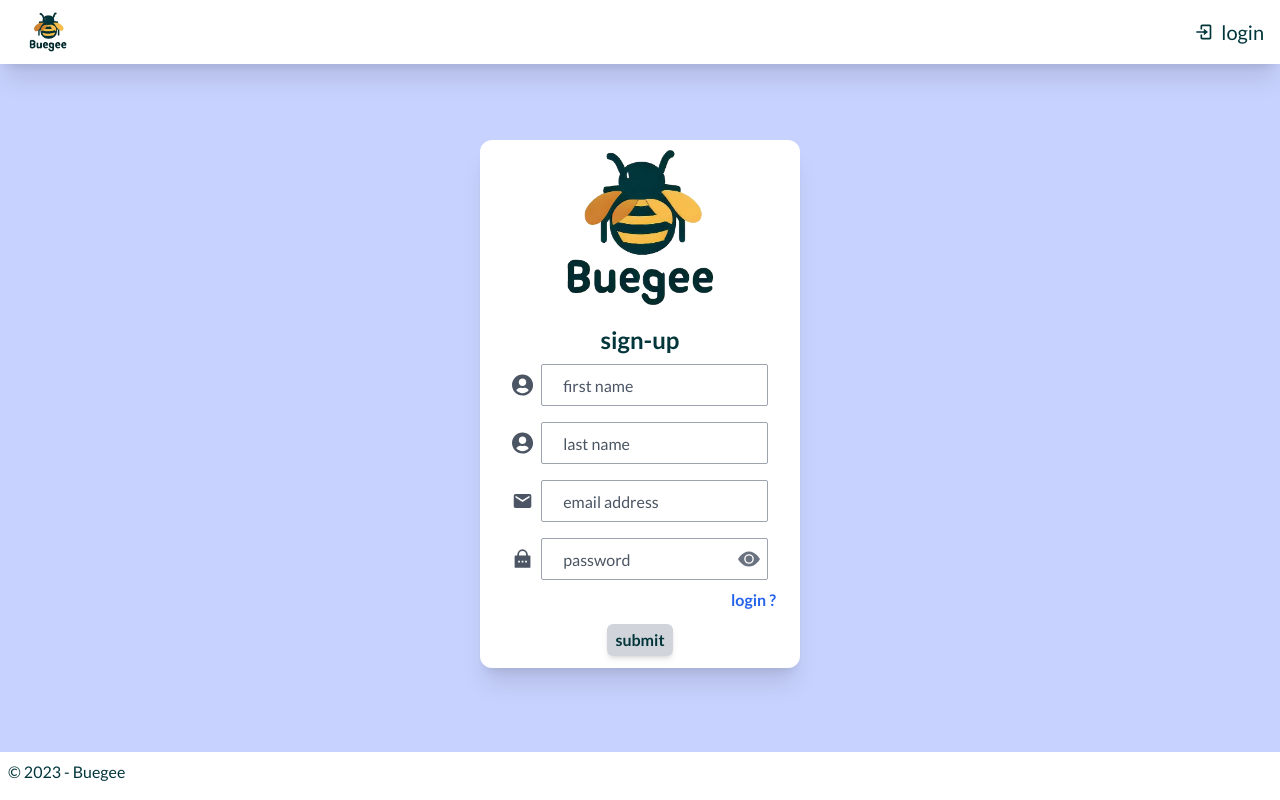
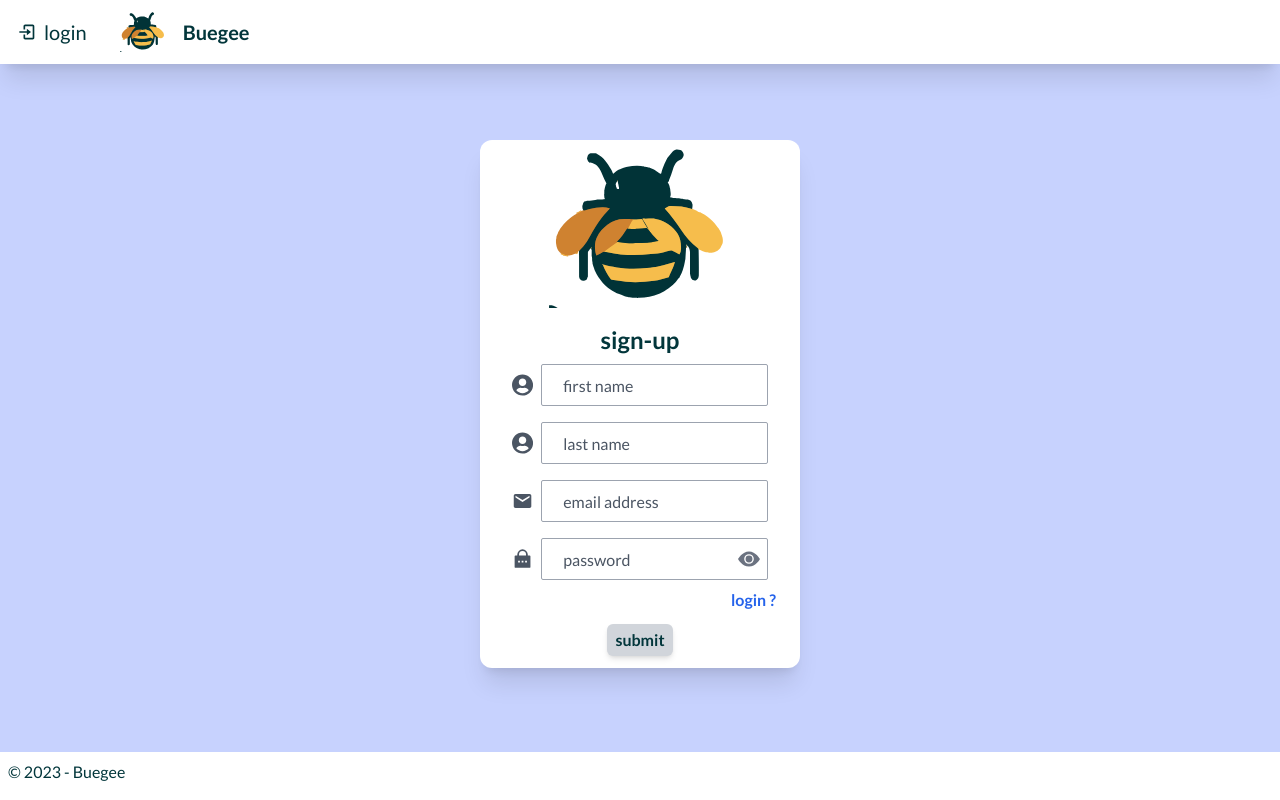
Before and after one commit to salihdhaifullah/bug-tracker, a React (Vite) app in the folder Client/: page /auth/sing-up in a window 1280 px wide. Built offline with nearby package versions, Linux system fonts and the light colour scheme.

Commit message:
move side bar to left and make logo bigger and use svg for logo

```diff
--- a/Client/index.html
+++ b/Client/index.html
@@ -2,7 +2,7 @@
 <html lang="en">
   <head>
     <meta charset="UTF-8" />
-    <link rel="icon" type="image/png" href="/logo.png" />
+    <link rel="icon" type="image/png" href="/logo.svg" />
     <meta name="viewport" content="width=device-width, initial-scale=1.0" />
     <title>Buegee - project management tool</title>
   </head>
--- a/Client/src/components/layout/Footer.tsx
+++ b/Client/src/components/layout/Footer.tsx
@@ -1,6 +1,6 @@
 const Footer = () => {
   return (
-    <footer>&copy; {new Date().getFullYear()} - Buegee</footer>
+    <footer className="flex flex-row fixed bottom-0 w-full min-h-[6vh] text-primary border-t-gray-600 bg-white p-2 shadow-xl">&copy; {new Date().getFullYear()} - Buegee</footer>
   )
 }
 
--- a/Client/src/components/layout/Header.tsx
+++ b/Client/src/components/layout/Header.tsx
@@ -1,15 +1,44 @@
 import { Link } from "react-router-dom"
 import Sidebar from "./Sidebar";
+import { useUser } from "../../utils/context/user";
+import { MdOutlineNotifications } from "react-icons/md"
+import { useState } from "react";
+import { FaMoon, FaSun } from "react-icons/fa";
 
 const Header = () => {
+    const user = useUser();
+    const [isDark, setIsDark] = useState(false)
+
     return (
-    <header>
-      <Link to="/">
-        <img src="/logo.png" alt="Buegee" title="Buegee" className="w-20 h-10 object-contain" />
-      </Link>
+        <header className="flex flex-row fixed top-0 w-full min-h-[8vh] z-[11] justify-between items-center text-primary border-b-gray-600 bg-white p-2 shadow-xl">
             <div className="flex flex-row gap-2">
                 <Sidebar />
+                <Link to="/" className="flex flex-row justify-center items-center">
+                    <img src="/logo.svg" alt="Buegee" title="Buegee" className="w-20 h-10 object-contain" />
+                    <p className="text-primary text-xl font-bold">Buegee</p>
+                </Link>
             </div>
+
+            {user && (
+                <div className="flex flex-row justify-center gap-4 items-center">
+
+                    <div className="flex justify-center cursor-pointer items-center rounded-sm hover:bg-slate-300 text-primary font-bold text-2xl">
+                        <MdOutlineNotifications />
+                    </div>
+
+                    <div onClick={() => setIsDark((prev) => !prev)} className="flex justify-center cursor-pointer items-center rounded-sm hover:bg-slate-300 text-primary font-bold text-2xl">
+                       {isDark ? <FaMoon /> : <FaSun /> }
+                    </div>
+
+                    <div className="flex justify-center items-center">
+                        <img
+                            className="rounded-full shadow-md w-8 h-8 object-contain"
+                            src={user.imageUrl}
+                            alt={user.name} />
+
+                    </div>
+                </div>
+            )}
         </header>
     )
 }
--- a/Client/src/components/layout/Layout.tsx
+++ b/Client/src/components/layout/Layout.tsx
@@ -9,7 +9,7 @@ const Layout = () => {
         <Provider>
             <Header />
             <Notifications />
-      <main>
+            <main className="flex flex-col min-h-[85vh] mt-[8vh] mb-[6vh] h-auto">
                 <Outlet />
             </main>
             <Footer />
--- a/Client/src/components/layout/Sidebar.tsx
+++ b/Client/src/components/layout/Sidebar.tsx
@@ -25,16 +25,15 @@ const Sidebar = () => {
                 <HiBars3 onClick={() => setIsOpen(true)} className="text-4xl text-gray-600 p-1 cursor-pointer rounded-md hover:text-gray-700 hover:bg-slate-200" />
             </div>
 
-            <div className={`${isOpen ? "right-0" : "-right-60"} fixed top-0 transition-all p-2 ease-in-out bg-white rounded-sm shadow-md h-screen w-60`}>
+            <div className={`${isOpen ? "left-0" : "-left-60"} fixed top-0 transition-all p-2 ease-in-out bg-white rounded-sm shadow-md h-screen w-60`}>
                 <div className='w-full h-fit flex justify-between items-center'>
 
-                    <img
-                        className="rounded-full shadow-md w-10 h-10 object-contain"
-                        src={user.imageUrl}
-                        alt={user.name} />
+                <Link to="/" className="flex flex-row justify-center items-center">
+                    <img src="/logo.svg" alt="Buegee" title="Buegee" className="w-20 h-10 object-contain" />
+                    <p className="text-primary text-xl font-bold">Buegee</p>
+                </Link>
 
                     <MdClose onClick={() => setIsOpen(false)} className="text-4xl text-gray-600 p-1 cursor-pointer rounded-md hover:text-gray-700 hover:bg-slate-200" />
-
                 </div>
 
 
--- a/Client/src/index.css
+++ b/Client/src/index.css
@@ -57,18 +57,6 @@ body {
 
 body {
     @apply flex flex-col bg-indigo-200
-}
-
-main {
-    @apply flex flex-col min-h-[85vh] mt-[8vh] mb-[6vh] h-auto
-}
-
-header {
-    @apply flex flex-row fixed top-0 w-full min-h-[8vh] z-[11] justify-between items-center text-primary border-b-gray-600 bg-white p-2 shadow-xl
-}
-
-footer {
-    @apply flex flex-row fixed bottom-0 w-full min-h-[6vh] text-primary border-t-gray-600 bg-white p-2 shadow-xl
 }
 
 .link {
--- a/Client/src/pages/MyTasks.tsx
+++ b/Client/src/pages/MyTasks.tsx
@@ -37,13 +37,13 @@ const Droppable = (props: IDroppableProps) => {
     };
 
     return (
-        <div className="flex flex-col h-screen bg-white rounded-md p-2 shadow-md gap-2 border border-primary w-full">
+        <div className="flex flex-col min-h-screen h-auto bg-white rounded-md p-2 shadow-md gap-2 border border-primary w-60">
             <h2 className="text-2xl font-bold text-center text-secondary">{props.col}</h2>
-            <div ref={ref} onDragOver={dragOverHandler} onDrop={dropHandler} id={`droppable-${props.col}`} className="flex gap-2 justify-start flex-col w-full h-full">
+            <div ref={ref} onDragOver={dragOverHandler} onDrop={dropHandler} id={`droppable-${props.col}`} className="flex gap-2 justify-start flex-col flex-1">
                 {props.items && props.items.map((item, index) => {
                     if (item.status === props.col) return (
                         <Draggable index={index} key={index}>
-                            <div className="flex flex-col text-xs w-full whitespace-normal">
+                            <div className="flex flex-col text-xs w-full">
                                 <p>{item.priority}</p>
                                 <p>{item.status}</p>
                                 <p>{item.name}</p>
@@ -118,7 +118,7 @@ const MyTasks = () => {
     }
 
     return (
-        <div className="py-10 my-10 flex flex-wrap overflow-scroll min-w-[100vw] flex-row justify-between bg-white shadow-md p-4 gap-4">
+        <div className="py-10 my-10 flex flex-wrap min-w-[100vw] flex-row justify-center items-start bg-white shadow-md p-2 gap-2">
             {!tasksPayload.isLoading && data.length ? (
                 <>
                     <Droppable handelDrop={handelDrop} items={data} col={Status.review} />
--- a/Client/src/pages/auth/AccountVerification.tsx
+++ b/Client/src/pages/auth/AccountVerification.tsx
@@ -20,7 +20,7 @@ const AccountVerification = () => {
             <div className="rounded-xl bg-white flex flex-col gap-4 w-80 p-2 items-center justify-center shadow-xl">
 
                 <div className="flex relative w-full items-center justify-center h-auto">
-                    <img src="/logo.png" className="w-60 h-40 object-contain" alt="logo" />
+                    <img src="/logo.svg" className="w-60 h-40 object-contain" alt="logo" />
                 </div>
 
                 <h1 className="text-primary font-bold text-2xl text-center">Account Verification</h1>
--- a/Client/src/pages/auth/ForgetPassword.tsx
+++ b/Client/src/pages/auth/ForgetPassword.tsx
@@ -20,7 +20,7 @@ const ForgetPassword = () => {
             <div className="rounded-xl bg-white flex flex-col gap-4 w-80 p-2 items-center justify-center shadow-xl">
 
                 <div className="flex relative w-full items-center justify-center h-auto">
-                    <img src="/logo.png" className="w-60 h-40 object-contain" alt="logo" />
+                    <img src="/logo.svg" className="w-60 h-40 object-contain" alt="logo" />
                 </div>
 
                 <h1 className="text-primary font-bold text-2xl text-center">Forget Password</h1>
--- a/Client/src/pages/auth/Login.tsx
+++ b/Client/src/pages/auth/Login.tsx
@@ -36,7 +36,7 @@ const Login = () => {
       <div className="rounded-xl bg-white flex flex-col gap-4 w-80 p-2 items-center justify-center shadow-xl">
 
         <div className="flex relative w-full items-center justify-center h-auto">
-          <img src="/logo.png" className="w-60 h-40 object-contain" alt="logo" />
+          <img src="/logo.svg" className="w-60 h-40 object-contain" alt="logo" />
         </div>
 
         <h1 className="text-primary font-bold text-2xl text-center">login</h1>
--- a/Client/src/pages/auth/ResetPassword.tsx
+++ b/Client/src/pages/auth/ResetPassword.tsx
@@ -26,7 +26,7 @@ const ResetPassword = () => {
             <div className="rounded-xl bg-white flex flex-col gap-4 w-80 p-2 items-center justify-center shadow-xl">
 
                 <div className="flex relative w-full items-center justify-center h-auto">
-                    <img src="/logo.png" className="w-60 h-40 object-contain" alt="logo" />
+                    <img src="/logo.svg" className="w-60 h-40 object-contain" alt="logo" />
                 </div>
 
                 <h1 className="text-primary font-bold text-2xl text-center">Reset Password</h1>
--- a/Client/src/pages/auth/SingUp.tsx
+++ b/Client/src/pages/auth/SingUp.tsx
@@ -35,7 +35,7 @@ const SingUp = () => {
       <div className="rounded-xl bg-white flex flex-col gap-4 w-80 p-2 items-center justify-center shadow-xl">
 
         <div className="flex relative w-full items-center justify-center h-auto">
-          <img src="/logo.png" className="w-60 h-40 object-contain" alt="logo" />
+          <img src="/logo.svg" className="w-60 h-40 object-contain" alt="logo" />
         </div>
 
 
```
Also changed, not shown: Client/public/logo.svg (added), 1 other file (tests, documents, lock files or other folders). Lines whose indentation alone changed are shown as unchanged.
